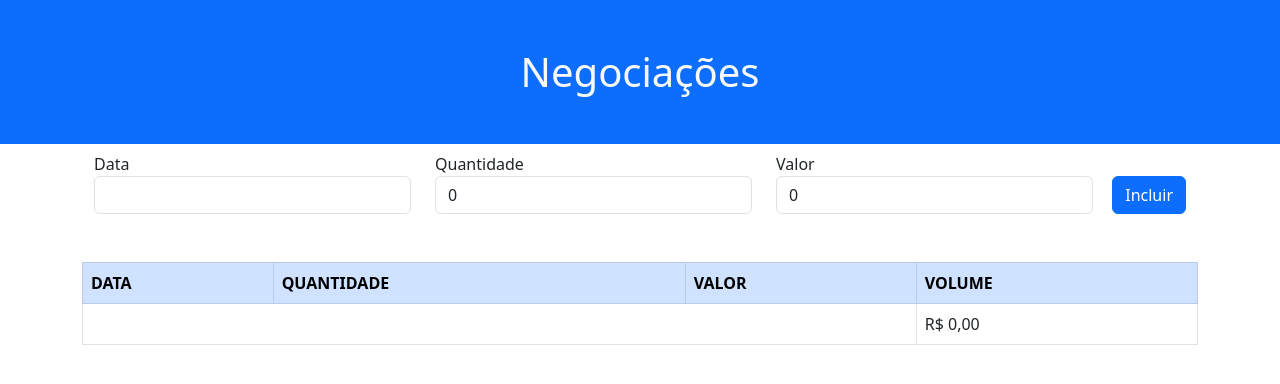
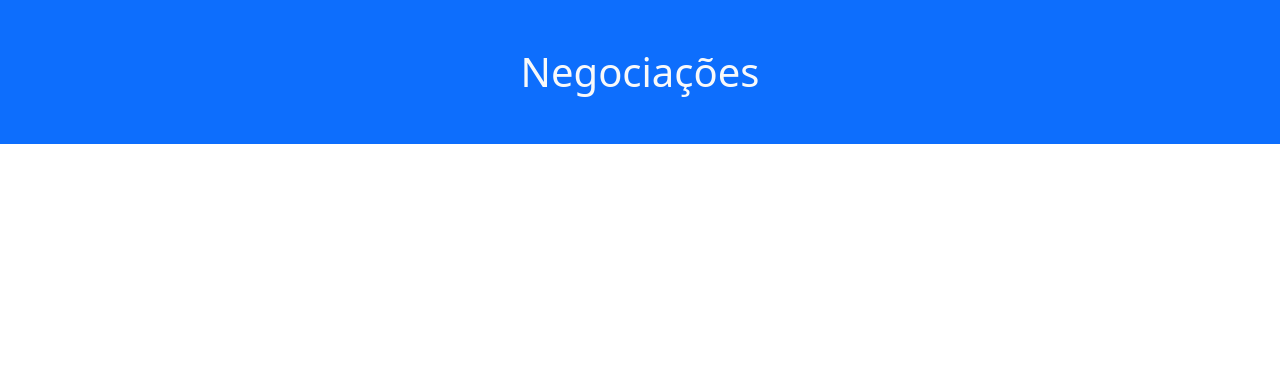
Before and after one commit to FullStack-Itaguacu/m01s07-negociacoes, a React (Vite) app: page / in a window 1280 px wide. Shown: the top 384 px of the page. Built offline with nearby package versions, Linux system fonts and the light colour scheme.

Commit message:
Revert "resolução"
This reverts commit e374c11b3f9bc03b5ba0d3e8b4f70e4ec719d0d2.

```diff
--- a/src/App.jsx
+++ b/src/App.jsx
@@ -1,21 +1,11 @@
-import { useState } from "react";
-import { Formulario } from "./components/Formulario";
 import { Header } from "./components/Header";
-import { Tabela } from "./components/Tabela";
 
 export const App = () => {
-  const [negociacoes, setNegociacoes] = useState([]);
-
-  function adicionarNegociacao(negociacao) {
-    setNegociacoes([...negociacoes, negociacao]);
-  }
-
   return (
     <div>
       <Header titulo="Negociações" />
       <div className="container">
-        <Formulario quandoAdicionar={adicionarNegociacao} />
-        <Tabela negociacoes={negociacoes} />
+        {/* OS COMPONENTES SERÃO ENCAIXADOS AQUI! */}
       </div>
     </div>
   );
--- a/src/components/Formulario.jsx
+++ /dev/null
@@ -1,69 +0,0 @@
-import PropTypes from "prop-types";
-
-import { useState } from "react";
-import { GrupoInput } from "./GrupoInput";
-
-export const Formulario = (props) => {
-  const [data, setData] = useState("");
-  const [valor, setValor] = useState(0);
-  const [quantidade, setQuantidade] = useState(0);
-
-  function handleAdicionarNegociacao() {
-    const negociacao = {
-      data: data,
-      quantidade: quantidade,
-      valor: valor,
-    };
-    props.quandoAdicionar(negociacao);
-
-    // Bônus: resetar os campos após a inserção
-    setData("");
-    setQuantidade(0);
-    setValor(0);
-  }
-
-  return (
-    <form className="form container">
-      <div className="row">
-        <GrupoInput
-          id="data"
-          etiqueta="Data"
-          tipo="text"
-          aoDigitar={(e) => setData(e.target.value)}
-          valor={data}
-        />
-        <GrupoInput
-          id="quantidade"
-          etiqueta="Quantidade"
-          tipo="number"
-          aoDigitar={(e) => setQuantidade(e.target.value)}
-          valor={quantidade}
-          min="1"
-          step="1"
-        />
-        <GrupoInput
-          id="valor"
-          etiqueta="Valor"
-          tipo="number"
-          aoDigitar={(e) => setValor(e.target.value)}
-          valor={valor}
-          min="0.01"
-          step="0.01"
-        />
-        <div className="col-1 d-flex align-items-end justify-content-end">
-          <button
-            className="btn btn-primary"
-            type="button"
-            onClick={handleAdicionarNegociacao}
-          >
-            Incluir
-          </button>
-        </div>
-      </div>
-    </form>
-  );
-};
-
-Formulario.propTypes = {
-  quandoAdicionar: PropTypes.func.isRequired,
-};
--- a/src/components/GrupoInput.jsx
+++ /dev/null
@@ -1,30 +0,0 @@
-import PropTypes from "prop-types";
-
-export const GrupoInput = (props) => {
-  const { tipo, etiqueta, id, min, step, valor, aoDigitar } = props;
-  return (
-    <div class="form-group col">
-      <label htmlFor={id}>{etiqueta}</label>
-      <input
-        type={tipo}
-        id={id}
-        class="form-control"
-        required
-        min={min}
-        step={step}
-        value={valor}
-        onChange={aoDigitar}
-      />
-    </div>
-  );
-};
-
-GrupoInput.propTypes = {
-  tipo: PropTypes.string.isRequired,
-  etiqueta: PropTypes.string.isRequired,
-  id: PropTypes.string.isRequired,
-  min: PropTypes.number,
-  step: PropTypes.number,
-  valor: PropTypes.string.isRequired,
-  aoDigitar: PropTypes.func.isRequired,
-};
--- a/src/components/Header.jsx
+++ b/src/components/Header.jsx
@@ -1,6 +1,10 @@
 import PropTypes from "prop-types";
 
 export const Header = (props) => {
+  // Você pode modificar este arquivo, ou até apagá-lo,
+  // caso use o seu próprio projeto desenvolvido durante
+  // as primeiras semanas.
+
   return (
     <h1 className="text-center py-5 bg-primary text-light">{props.titulo}</h1>
   );
--- a/src/components/Tabela.jsx
+++ /dev/null
@@ -1,49 +0,0 @@
-import PropTypes from "prop-types";
-import { TabelaLinha } from "./TabelaLinha";
-
-export const Tabela = ({ negociacoes }) => {
-  function totalizador() {
-    const valorTotal = negociacoes.reduce((totalizador, negociacao) => {
-      return (
-        totalizador + Number(negociacao.valor) * Number(negociacao.quantidade)
-      );
-    }, 0);
-
-    return valorTotal.toLocaleString("pt-BR", {
-      style: "currency",
-      currency: "BRL",
-    });
-  }
-
-  return (
-    <div class="my-5">
-      <table class="table table-hover table-bordered">
-        <thead class="table-primary">
-          <tr>
-            <th>DATA</th>
-            <th>QUANTIDADE</th>
-            <th>VALOR</th>
-            <th>VOLUME</th>
-          </tr>
-        </thead>
-
-        <tbody>
-          {negociacoes.map((negociacao) => (
-            <TabelaLinha negociacao={negociacao} />
-          ))}
-        </tbody>
-
-        <tfoot>
-          <tr>
-            <td colspan="3"></td>
-            <td>{totalizador()}</td>
-          </tr>
-        </tfoot>
-      </table>
-    </div>
-  );
-};
-
-Tabela.propTypes = {
-  negociacoes: PropTypes.array.isRequired,
-};
--- a/src/components/TabelaLinha.jsx
+++ /dev/null
@@ -1,35 +0,0 @@
-import PropTypes from "prop-types";
-/**
- * COMPONENTE EXTRA!
- *
- * Implementei este componente como resultado do desafio proposto.
- * Ele não é obrigatório, mas resolvi criá-lo para mostrar
- * como utilizar o prop-types para mapear uma prop que é um objeto,
- * e como criar uma função ('emReais' declarada abaixo) para formatar
- * datas, aproveitando a reutilização.
- */
-
-// Criei esta função para formatar o valor em reais
-function emReais(valor) {
-  return valor.toLocaleString("pt-BR", { style: "currency", currency: "BRL" });
-}
-
-export const TabelaLinha = ({ negociacao }) => {
-  const { data, valor, quantidade } = negociacao;
-  return (
-    <tr>
-      <td>{data}</td>
-      <td>{quantidade}</td>
-      <td>{emReais(valor)}</td>
-      <td>{emReais(Number(valor) * Number(quantidade))}</td>
-    </tr>
-  );
-};
-
-TabelaLinha.propTypes = {
-  negociacao: PropTypes.shape({
-    data: PropTypes.string.isRequired,
-    valor: PropTypes.number.isRequired,
-    quantidade: PropTypes.number.isRequired,
-  }).isRequired,
-};
```
